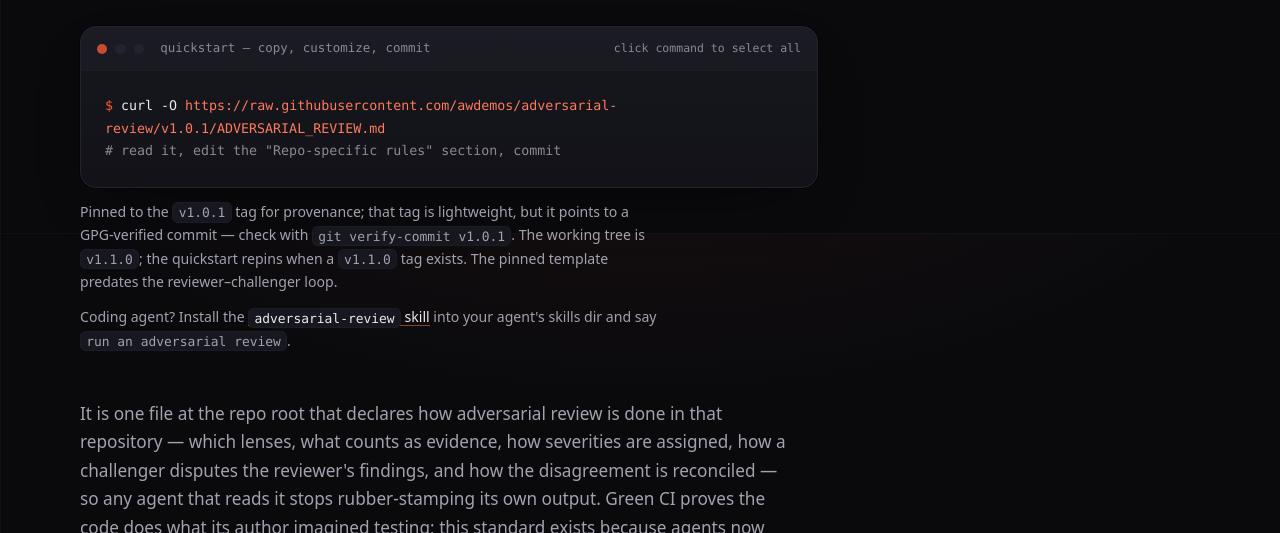
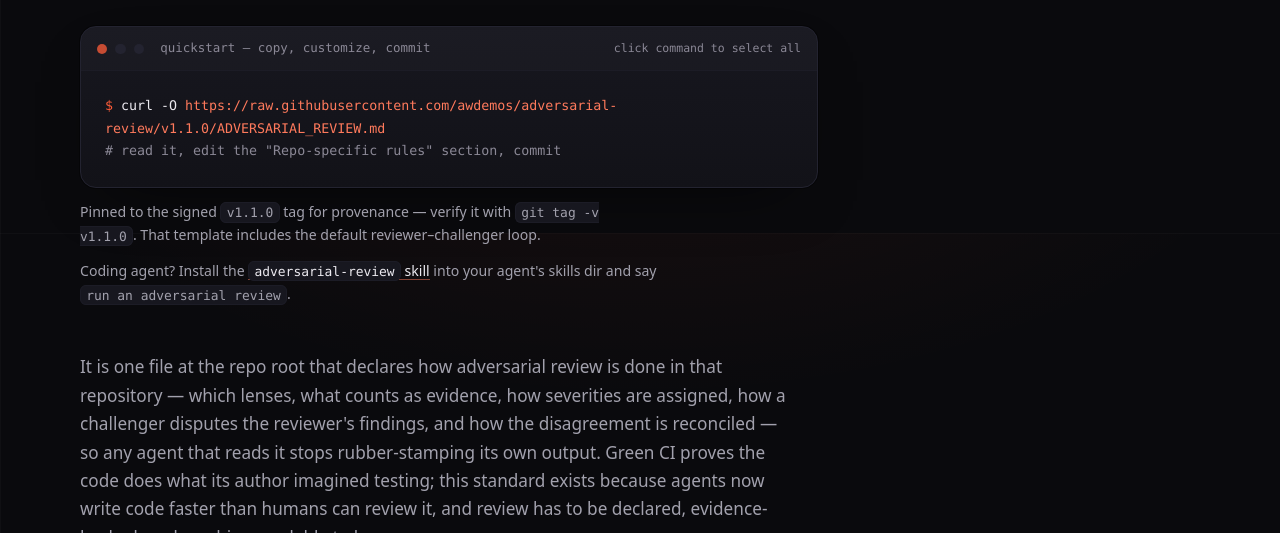
Before and after one commit to awdemos/adversarial-review, a plain HTML site: page index.html in a window 1280 px wide. Shown: the part 567-1100 px from the top of the page. Drawn offline with Linux system fonts and the light colour scheme.

Commit message:
Repoint quickstart to signed v1.1.0 tag
Publish the version the site already describes. Remove stale pinned-to-v1.0.1 wording from the site, README, CHANGELOG and rationale; keep historical review records intact with a post-release note.

```diff
--- a/index.html
+++ b/index.html
@@ -705,14 +705,12 @@
         <span class="title">quickstart — copy, customize, commit</span>
         <span class="hint">click command to select all</span>
       </div>
-      <pre><code><span class="prompt">$</span> curl -O <span class="url">https://raw.githubusercontent.com/awdemos/adversarial-review/v1.0.1/ADVERSARIAL_REVIEW.md</span>
+      <pre><code><span class="prompt">$</span> curl -O <span class="url">https://raw.githubusercontent.com/awdemos/adversarial-review/v1.1.0/ADVERSARIAL_REVIEW.md</span>
 <span class="comment"># read it, edit the "Repo-specific rules" section, commit</span></code></pre>
     </div>
-    <p class="terminal-note">Pinned to the <code>v1.0.1</code> tag for provenance; that tag is
-    lightweight, but it points to a GPG-verified commit — check with
-    <code>git verify-commit v1.0.1</code>. The working tree is <code>v1.1.0</code>;
-    the quickstart repins when a <code>v1.1.0</code> tag exists. The pinned
-    template predates the reviewer–challenger loop.</p>
+    <p class="terminal-note">Pinned to the signed <code>v1.1.0</code> tag for provenance —
+    verify it with <code>git tag -v v1.1.0</code>. That template includes the
+    default reviewer–challenger loop.</p>
     <p class="terminal-note">Coding agent? Install the
     <a href="https://github.com/awdemos/adversarial-review/tree/main/skill/adversarial-review"><code>adversarial-review</code> skill</a>
     into your agent's skills dir and say <code>run an adversarial review</code>.</p>
```
Also changed, not shown: 4 other files.
